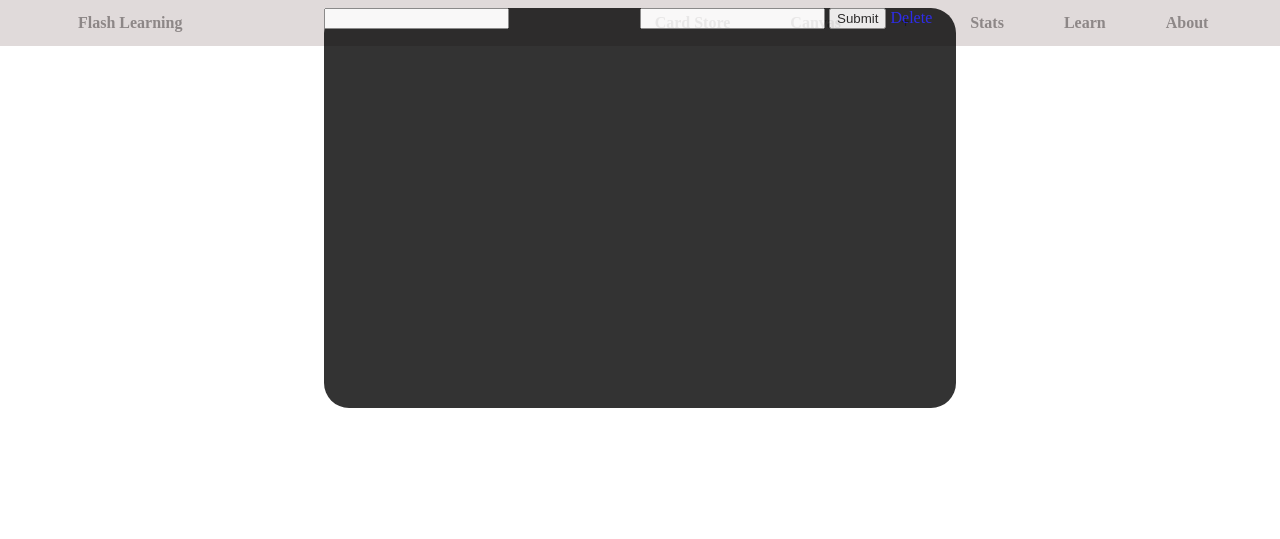
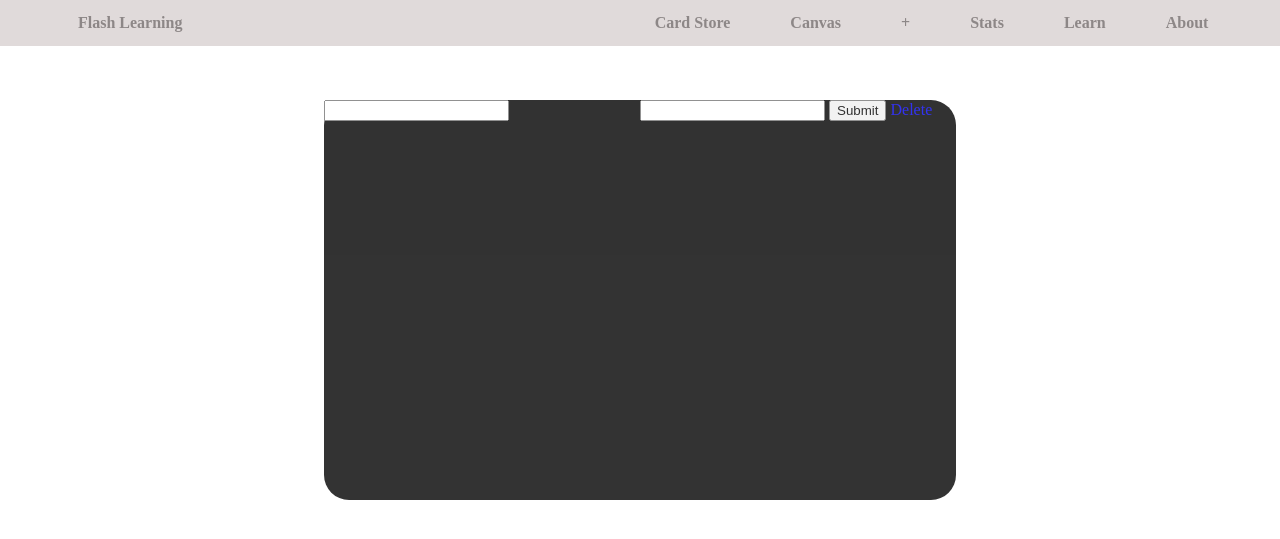
Before and after one commit to GeorgePearse/flashcards, a Flask app: page /insert in a window 1280 px wide. Shown: the top 539 px of the page. Run offline with Flask 3, Linux system fonts and the light colour scheme.

Commit message:
card formatting

```diff
--- a/templates/insert.html
+++ b/templates/insert.html
@@ -124,6 +124,7 @@ div[name='card'] {
     height: 400px;
     margin: 0 auto;
     position:relative;
+    margin-top: 100px;
 }
 
 
--- a/templates/insert2.html
+++ b/templates/insert2.html
@@ -13,6 +13,7 @@ div[name='card'] {
     height: 400px;
     margin: 0 auto;
     position:relative;
+    margin-top: 100px;
 }
 
 .navbar {
```
